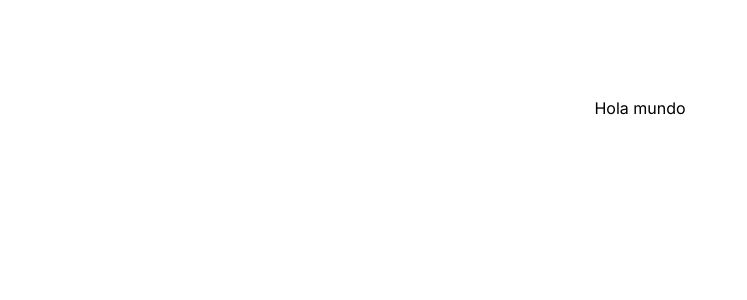
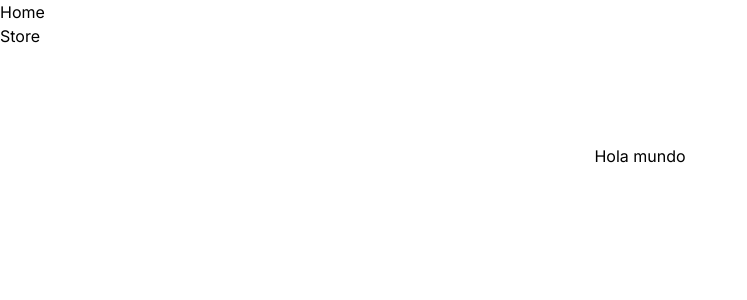
Before and after one commit to brayansuamon/meru-ecommerce, a Next.js app: page / in a window 1280 px wide. Shown: the top 300 px of the page, without its empty margins (0-747 px from the left). Built offline with nearby package versions, Linux system fonts and the light colour scheme.

Commit message:
Added layouts and some component folders

```diff
--- a/src/app/layout.tsx
+++ b/src/app/layout.tsx
@@ -1,3 +1,4 @@
+import { Header } from "app/components/shared/Header";
 import type { Metadata } from "next";
 import { Inter } from "next/font/google";
 import "./globals.css";
@@ -5,7 +6,7 @@ import "./globals.css";
 const inter = Inter({ subsets: ["latin"] });
 
 export const metadata: Metadata = {
-  title: "Create Next App",
+  title: "Ecommerce Meru",
   description: "Generated by create next app",
 };
 
@@ -16,7 +17,9 @@ export default function RootLayout({
 }>) {
   return (
     <html lang="en">
-      <body className={inter.className}>{children}</body>
+      <body className={inter.className}>
+        <Header />
+        {children}</body>
     </html>
   );
 }
--- a/src/app/page.tsx
+++ b/src/app/page.tsx
@@ -1,5 +1,7 @@
+// "use client"  --> to pass to the client
+export default function Home() {
+  //Server Component
 
-export default function Home() {
   return (
     <main className="flex min-h-screen flex-col items-center justify-between p-24">
       <h1>Hola mundo</h1>
--- /dev/null
+++ b/src/app/store/[...categories]/layout.tsx
@@ -0,0 +1,13 @@
+
+export interface  LayoutProps {
+  children: React.ReactNode
+}
+
+export default function Layout ({children}: LayoutProps) {
+  return (
+    <main>
+      <nav>Categories Navigation</nav>
+      {children}
+    </main>
+  );
+}
--- a/src/app/store/[category]/page.tsx
+++ b/src/app/store/[...categories]/page.tsx
@@ -1,17 +1,18 @@
 
 export interface CategoryProps {
   params:{
-    category: string
+    categories: string[],
+
   }
+  searchParams?: string
 }
 
 export default function Category (props: CategoryProps) {
-
-  const {category} = props.params
-  console.log(category);
+  console.log(props)
+  const {categories} = props.params
   return (
     <div>
-      Dynamic Category {category}
+      Dynamic Category {categories}
     </div>
   );
 }
--- /dev/null
+++ b/src/components/shared/Header/Header.tsx
@@ -0,0 +1,21 @@
+import Link from "next/link";
+
+export interface HeaderProps {
+}
+
+export function Header (props: HeaderProps) {
+  return (
+    <header>
+          <nav>
+            <ul>
+              <Link href={'/'}>
+              <li>Home</li>
+              </Link>
+              <Link href={'/store'}>
+              <li>Store</li>
+              </Link>
+            </ul>
+          </nav>
+        </header>
+  );
+}
--- /dev/null
+++ b/src/components/shared/Header/index.ts
@@ -0,0 +1 @@
+export { Header } from "./Header";
```
